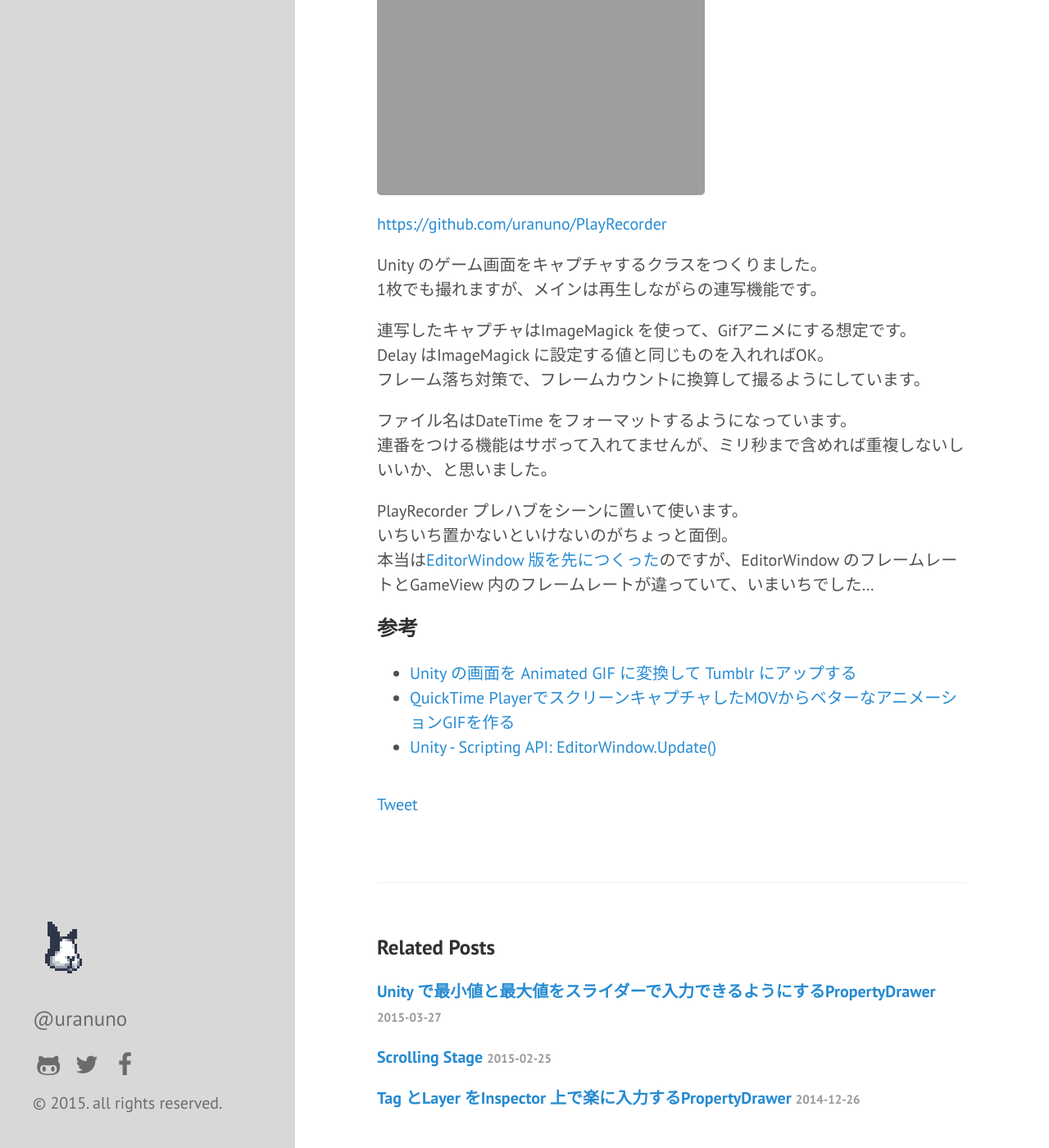
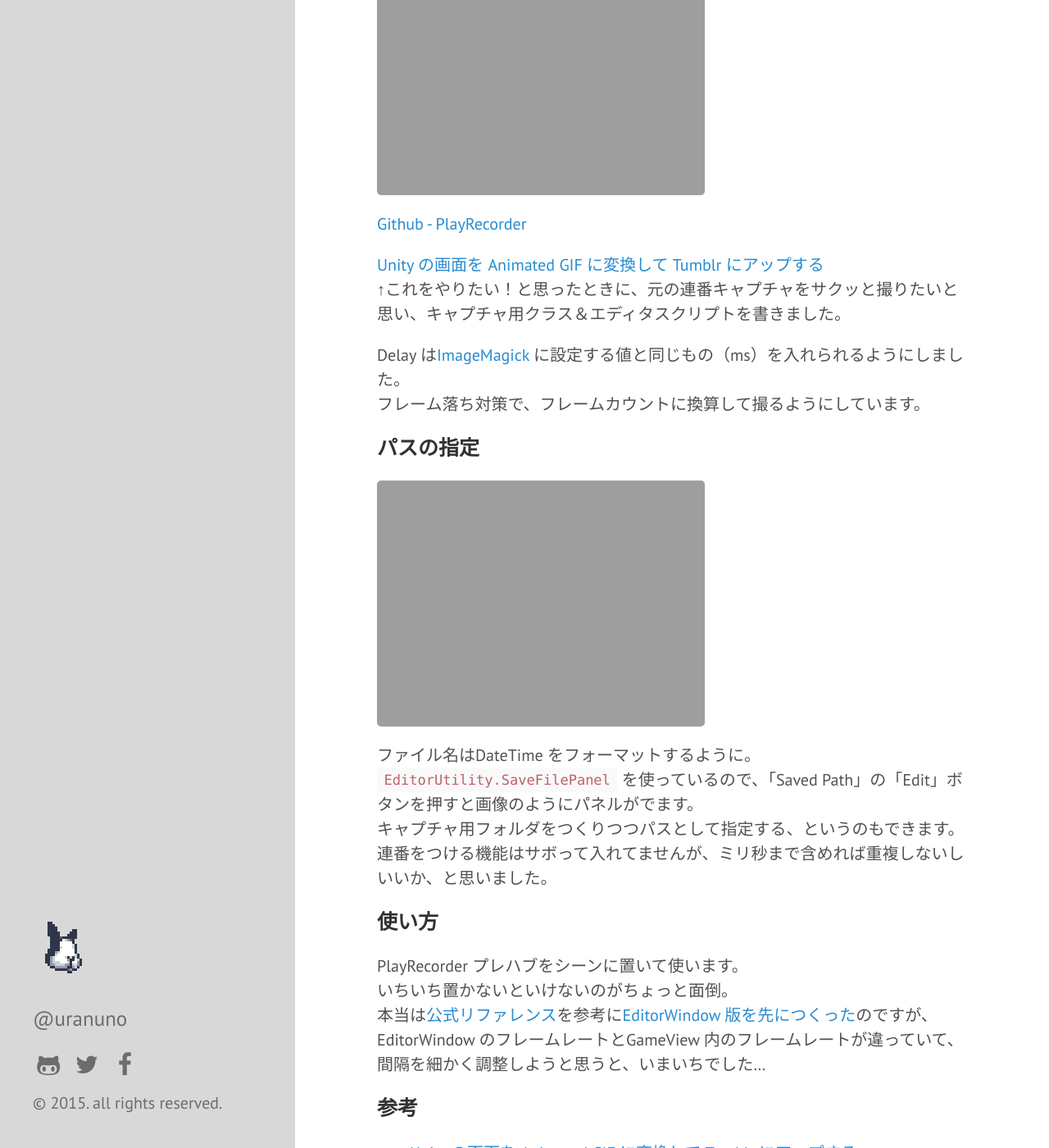
Before and after one commit to uranuno/uranuno.github.io, a Jekyll site: the page built from _posts/2015-03-10-play-recorder.md, in a window 1280 px wide and 1400 px high, scrolled down 257 px. Shown: the whole window at 82% size. Built offline with Jekyll 4.4.1, drawn with Linux system fonts in a browser that asks for light colours; nearby versions of some CDN libraries; Markdown is read by kramdown in place of the engine named in the settings; a script that is not in the unit is left out; comment, search, counter and statistics services are not loaded.

Commit message:
記事修正

```diff
--- a/_posts/2015-03-10-play-recorder.md
+++ b/_posts/2015-03-10-play-recorder.md
@@ -6,27 +6,40 @@
 
 ![PlayRecorder](http://uranuno.github.io/PlayRecorder/playrecorder.png)
 
-[https://github.com/uranuno/PlayRecorder](https://github.com/uranuno/PlayRecorder)
+[Github - PlayRecorder](https://github.com/uranuno/PlayRecorder)
 
-Unity のゲーム画面をキャプチャするクラスをつくりました。
-1枚でも撮れますが、メインは再生しながらの連写機能です。
+[Unity の画面を Animated GIF に変換して Tumblr にアップする][UnityAnimeGif]
+↑これをやりたい！と思ったときに、元の連番キャプチャをサクッと撮りたいと思い、キャプチャ用クラス＆エディタスクリプトを書きました。
 
 <!-- more -->
 
-連写したキャプチャはImageMagick を使って、Gifアニメにする想定です。
-Delay はImageMagick に設定する値と同じものを入れればOK。
+Delay は[ImageMagick](http://www.imagemagick.org/) に設定する値と同じもの（ms）を入れられるようにしました。
 フレーム落ち対策で、フレームカウントに換算して撮るようにしています。
 
-ファイル名はDateTime をフォーマットするようになっています。
+
+パスの指定
+----------
+![PlayRecorder](http://uranuno.github.io/PlayRecorder/save_capture.png)
+
+ファイル名はDateTime をフォーマットするように。
+`EditorUtility.SaveFilePanel` を使っているので、「Saved Path」の「Edit」ボタンを押すと画像のようにパネルがでます。
+キャプチャ用フォルダをつくりつつパスとして指定する、というのもできます。
 連番をつける機能はサボって入れてませんが、ミリ秒まで含めれば重複しないしいいか、と思いました。
 
+
+使い方
+-----
 PlayRecorder プレハブをシーンに置いて使います。
 いちいち置かないといけないのがちょっと面倒。
-本当は[EditorWindow 版を先につくった](https://gist.github.com/uranuno/f558aade1b3ab1f4e3b8)のですが、EditorWindow のフレームレートとGameView 内のフレームレートが違っていて、いまいちでした…
+本当は[公式リファレンス][UnityAPIEditorWindowUpdate]を参考に[EditorWindow 版を先につくった](https://gist.github.com/uranuno/f558aade1b3ab1f4e3b8)のですが、EditorWindow のフレームレートとGameView 内のフレームレートが違っていて、間隔を細かく調整しようと思うと、いまいちでした…
 
 
 参考
 ----------
-- [Unity の画面を Animated GIF に変換して Tumblr にアップする](https://gist.github.com/keijiro/3330732)
-- [QuickTime PlayerでスクリーンキャプチャしたMOVからベターなアニメーションGIFを作る](http://genjiapp.com/blog/2014/06/04/generating-better-animated-gif-from-mov-recorded-by-quicktime-player.html)
-- [Unity - Scripting API: EditorWindow.Update()](http://docs.unity3d.com/ScriptReference/EditorWindow.Update.html)
+- [Unity の画面を Animated GIF に変換して Tumblr にアップする][UnityAnimeGif]
+- [QuickTime PlayerでスクリーンキャプチャしたMOVからベターなアニメーションGIFを作る][QTAnimeGif]
+- [Unity - Scripting API: EditorWindow.Update()][UnityAPIEditorWindowUpdate]
+
+[UnityAnimeGif]: https://gist.github.com/keijiro/3330732
+[QTAnimeGif]: http://genjiapp.com/blog/2014/06/04/generating-better-animated-gif-from-mov-recorded-by-quicktime-player.html
+[UnityAPIEditorWindowUpdate]: http://docs.unity3d.com/ScriptReference/EditorWindow.Update.html
```
Also changed, not shown: 1 other file.
